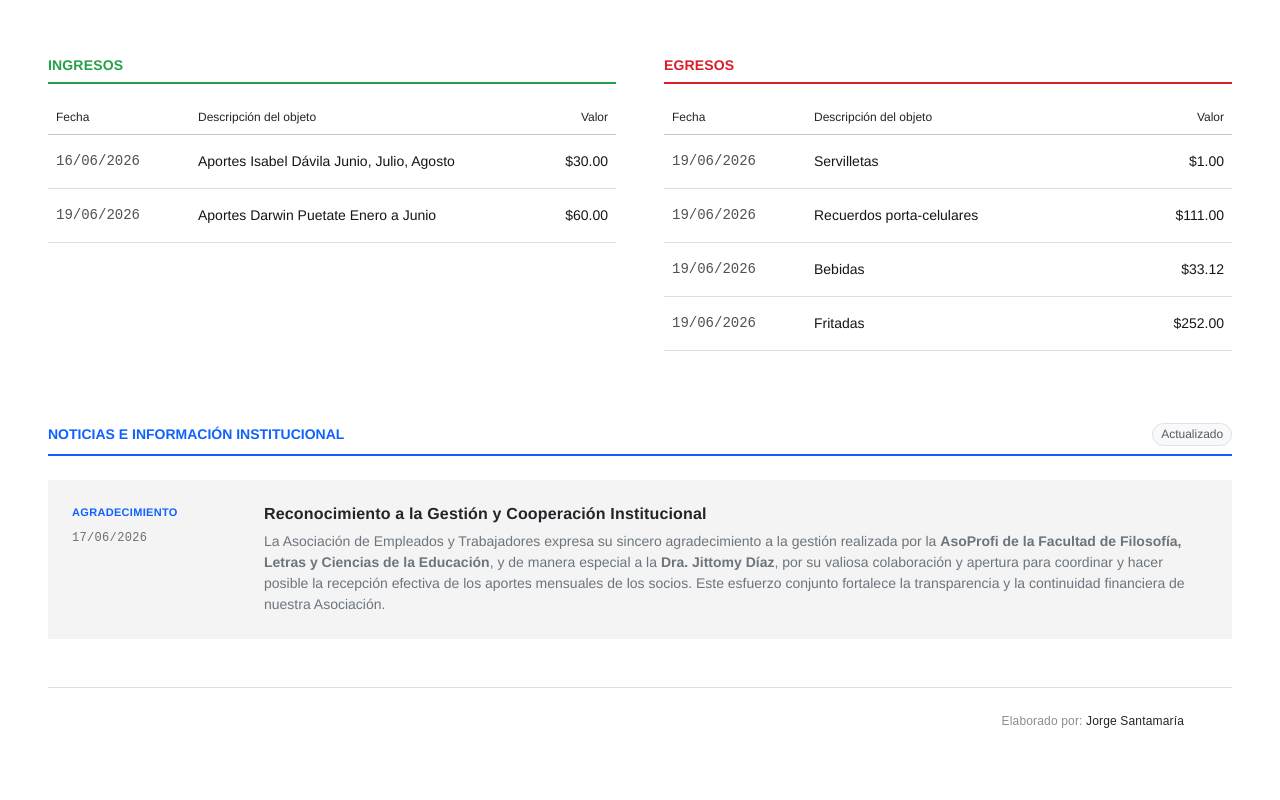
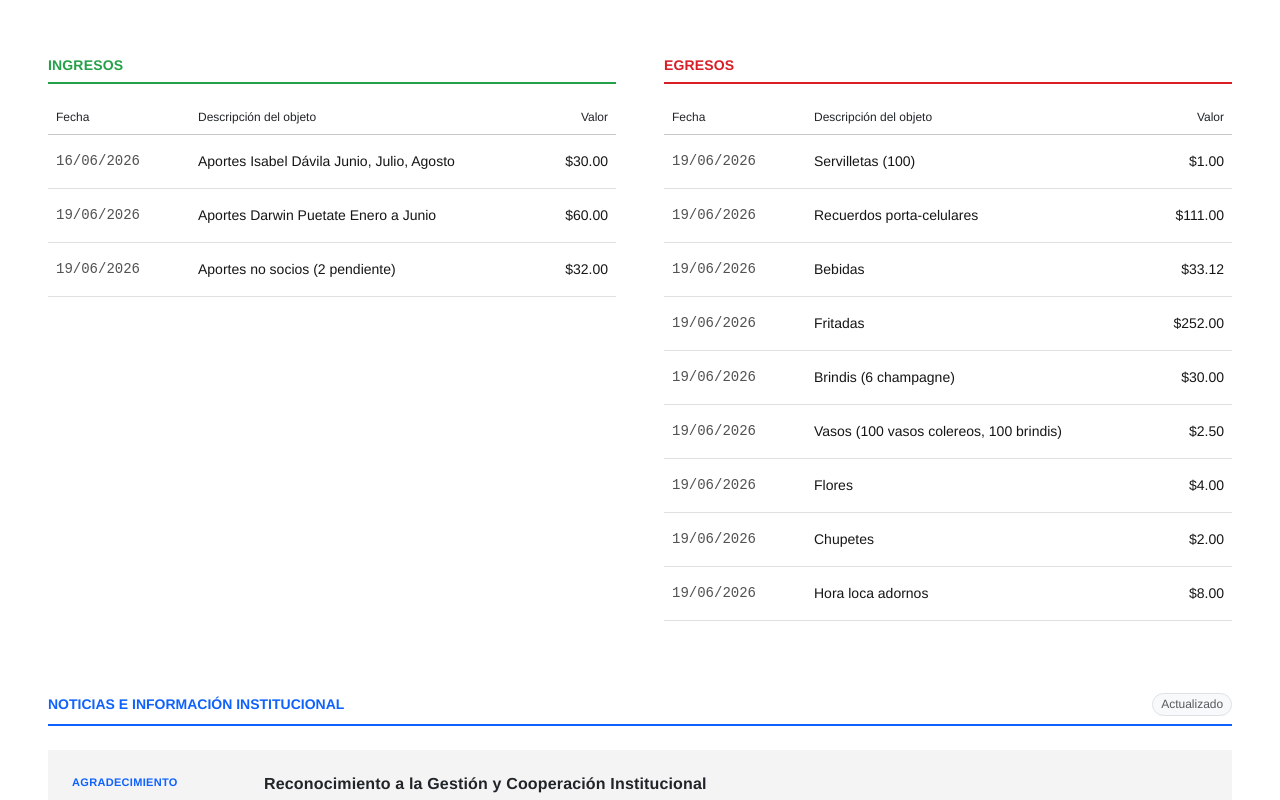
Before and after one commit to jjorgeadrian007/cuentas_aso, a React (Vite) app: page / in a window 1280 px wide. Shown: the part 440-1240 px from the top of the page. Before the commit the page ends 1218 px from the top, so only its background shows below. Built offline with nearby package versions, Linux system fonts and the light colour scheme.

Commit message:
cuentas-pagado-corte-19

```diff
--- a/src/App.jsx
+++ b/src/App.jsx
@@ -8,14 +8,21 @@ export default function DashboardAsociacion() {
   const [ingresos] = useState([
     { id: 1, fecha: "16/06/2026", nombre: "Aportes Isabel Dávila Junio, Julio, Agosto", valor: 30.00 },
     { id: 2, fecha: "19/06/2026", nombre: "Aportes Darwin Puetate Enero a Junio", valor: 60.00 },
+    { id: 3, fecha: "19/06/2026", nombre: "Aportes no socios (2 pendiente)", valor: 32.00 },
 
   ]);
 
   const [egresos] = useState([
-    { id: 1, fecha: "19/06/2026", nombre: "Servilletas", valor: 1.00 },
+    { id: 1, fecha: "19/06/2026", nombre: "Servilletas (100)", valor: 1.00 },
     { id: 2, fecha: "19/06/2026", nombre: "Recuerdos porta-celulares", valor: 111.00 },
     { id: 3, fecha: "19/06/2026", nombre: "Bebidas", valor: 33.12 },
     { id: 4, fecha: "19/06/2026", nombre: "Fritadas", valor: 252.00 },
+    { id: 5, fecha: "19/06/2026", nombre: "Brindis (6 champagne)", valor: 30.00 },
+    { id: 6, fecha: "19/06/2026", nombre: "Vasos (100 vasos colereos, 100 brindis)", valor: 2.50 },
+    { id: 7, fecha: "19/06/2026", nombre: "Flores", valor: 4.00 },
+    { id: 8, fecha: "19/06/2026", nombre: "Chupetes", valor: 2.00 },
+    { id: 9, fecha: "19/06/2026", nombre: "Hora loca adornos", valor: 8.00 },
+
 
   ]);
 
```
